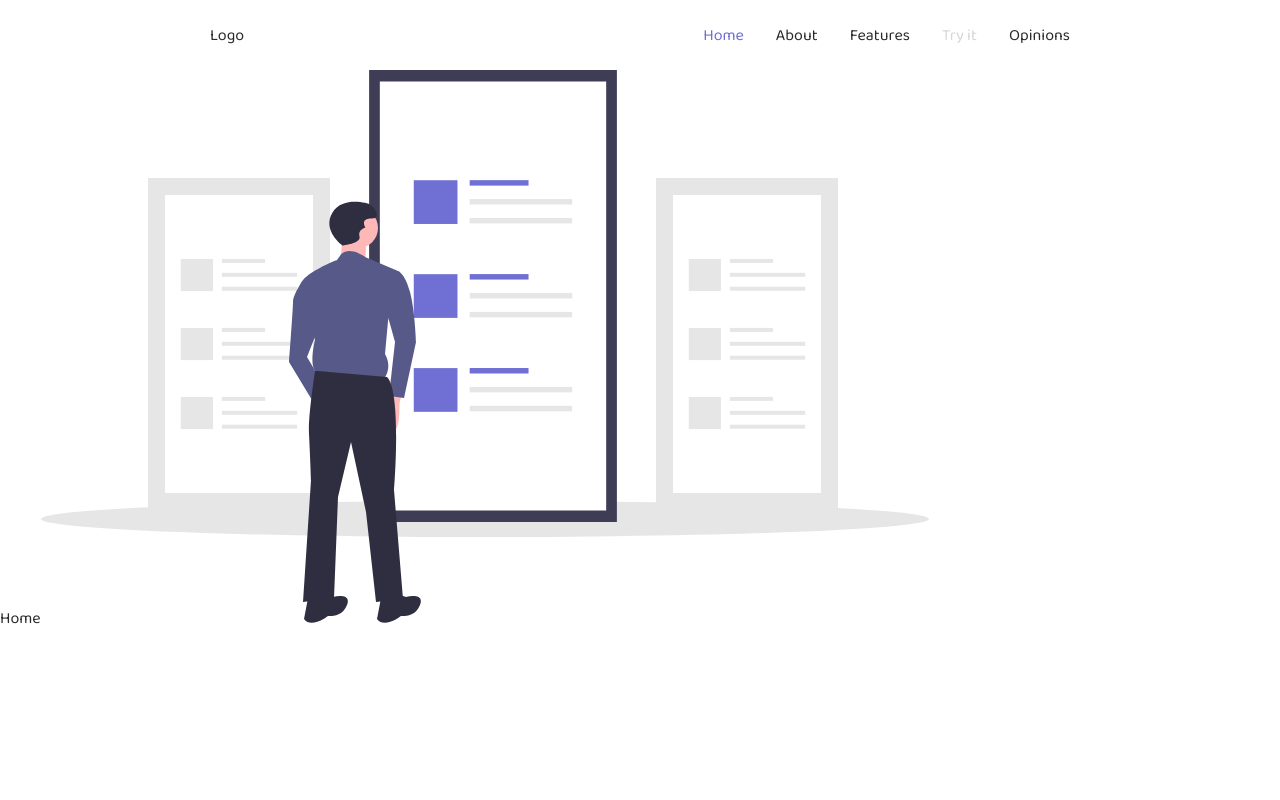
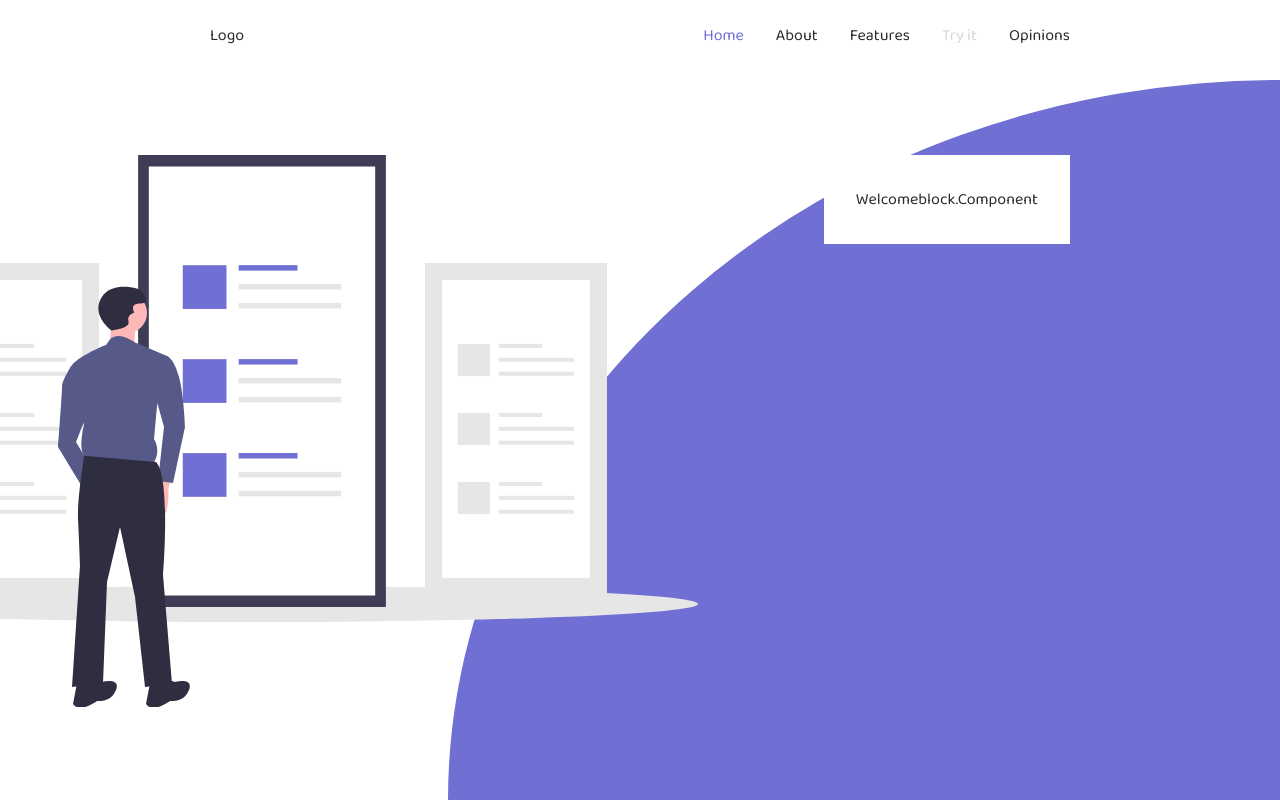
Before and after one commit to jakubwilk/todolist, a React (Create React App) app: page / in a window 1280 px wide. Built offline with nearby package versions, Linux system fonts and the light colour scheme.

Commit message:
Style Home component

```diff
--- a/src/home-component/Home.js
+++ b/src/home-component/Home.js
@@ -2,17 +2,75 @@ import React from 'react';
 import styled from 'styled-components';
 
 import HomeSVG from '../utils/homeSVG';
+import Welcomeblock from './Welcomeblock';
 
 const HomeWrapper = styled.section`
-  height: 100vh;
+  height: 100%;
   padding-top: 70px;
+
+  @media screen and (min-width: 768px) {
+    height: 100vh;
+    padding-top: 70px;
+    display: flex;
+    align-items: center;
+    position: relative;
+
+    &:after {
+      content: '';
+      position: absolute;
+      bottom: 0;
+      right: 0;
+      width: 65%;
+      height: 90%;
+      background-color: #706fd3;
+      border-top-left-radius: 100%;
+      z-index: 10;
+    }
+  }
+`;
+
+const Container = styled.div`
+  width: 100%;
+  padding-left: 2rem;
+  padding-right: 2rem;
+
+  @media screen and (min-width: 768px) {
+    max-width: 860px;
+    margin-left: auto;
+    margin-right: auto;
+  }
+
+  @media screen and (min-width: 960px) {
+    padding-left: 0;
+    padding-right: 0;
+  }
+`;
+
+const HomeContent = styled.div`
+  display: flex;
+  justify-content: space-between;
+  position: relative;
+`;
+
+const HomeBackground = styled.div`
+  position: relative;
+  transform: translateX(-25rem);
+  top: 0;
+  z-index: 15;
+  width: 500px;
 `;
 
 const Home = () => {
   return (
     <HomeWrapper>
-      Home
-      <HomeSVG />
+      <Container>
+        <HomeContent>
+          <HomeBackground>
+            <HomeSVG />
+          </HomeBackground>
+          <Welcomeblock />
+        </HomeContent>
+      </Container>
     </HomeWrapper>
   );
 }
--- /dev/null
+++ b/src/home-component/Welcomeblock.js
@@ -0,0 +1,25 @@
+import React from 'react';
+import styled from 'styled-components';
+
+const Content = styled.div`
+  position: relative;
+  z-index: 15;
+`;
+
+const HomeCard = styled.article`
+  display: inline-block;
+  background-color: white;
+  padding: 2rem;
+`;
+
+const Welcomeblock = () => {
+  return (
+    <Content>
+      <HomeCard>
+        Welcomeblock.Component
+      </HomeCard>
+    </Content>
+  )
+}
+
+export default Welcomeblock;
--- a/src/navigation-component/Navigation.js
+++ b/src/navigation-component/Navigation.js
@@ -11,17 +11,20 @@ const TopBar = styled.div`
   z-index: 10;
 `;
 
-const Grid = styled.div`
+const Container = styled.div`
   width: 100%;
   padding-left: 2rem;
   padding-right: 2rem;
 
   @media screen and (min-width: 768px) {
     max-width: 860px;
+    margin-left: auto;
+    margin-right: auto;
+  }
+
+  @media screen and (min-width: 960px) {
     padding-left: 0;
     padding-right: 0;
-    margin-left: auto;
-    margin-right: auto;
   }
 `;
 
@@ -98,7 +101,7 @@ class Navigation extends React.Component {
 
     return (
       <TopBar>
-        <Grid>
+        <Container>
           <Navbar>
             <>
               Logo
@@ -116,7 +119,7 @@ class Navigation extends React.Component {
               )}
             </Menu>
           </Navbar>
-        </Grid>
+        </Container>
       </TopBar>
     );
   }
```
